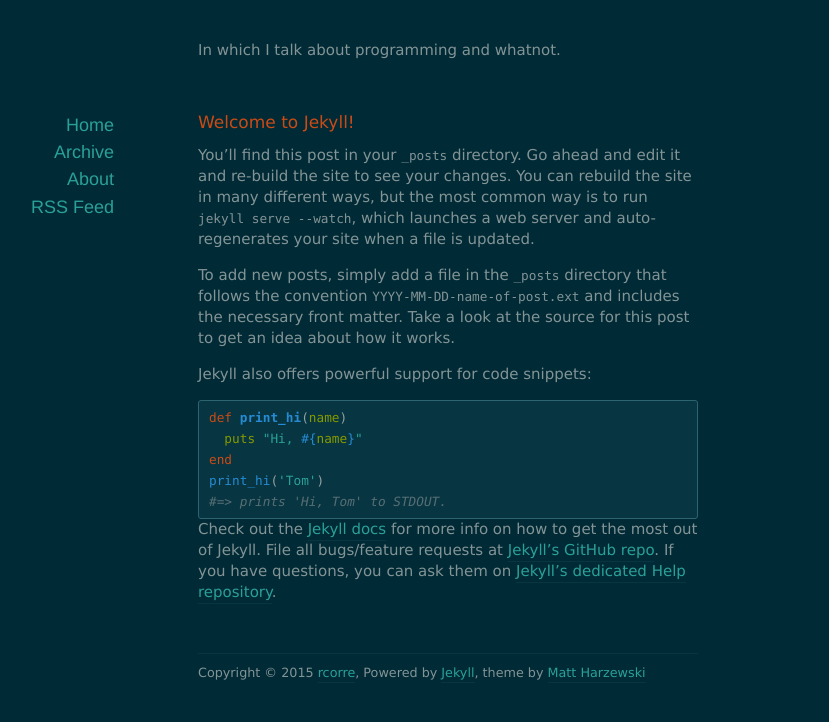
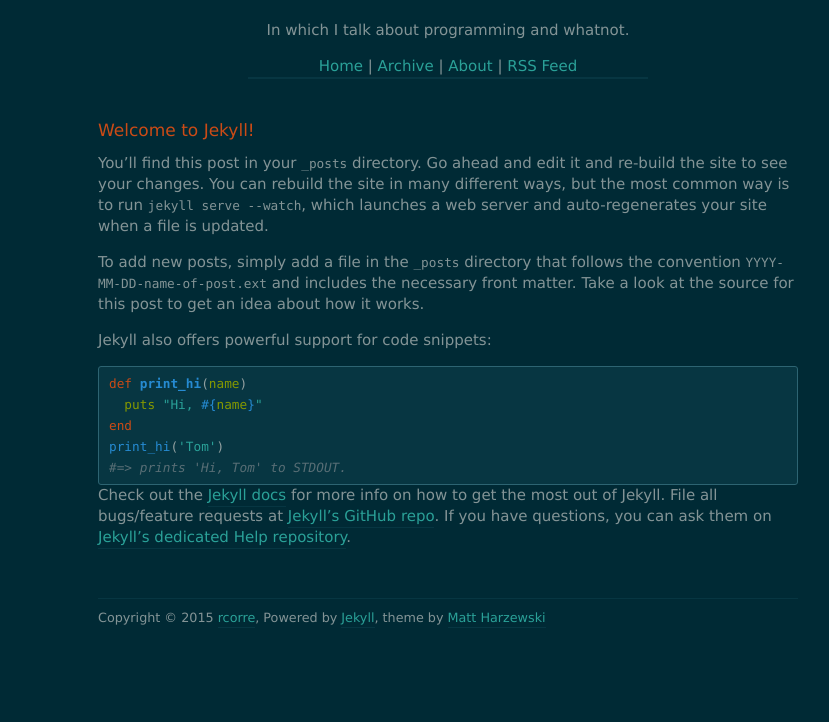
Before and after one commit to rcorre/rcorre.github.io, a Jekyll site: the page built from index.html, in a window 1280 px wide. Shown: the top 722 px of the page, without its empty margins (192-1021 px from the left). Built offline with Jekyll 4.4.1, drawn with Linux system fonts in a browser that asks for light colours; nearby versions of some CDN libraries; the list of posts is cut into pages by our own code.

Commit message:
Replace the sidebar with header navigation

```diff
--- a/_layouts/default.html
+++ b/_layouts/default.html
@@ -17,40 +17,24 @@
 
 <body>
 
-
-
   <header id="header">
     <p>{{ site.description }}</p>
+    <nav>
+      <a href="/">Home</a>
+      |
+      <a href="/archives">Archive</a>
+      |
+      <a href="/about">About</a>
+      |
+      <a href="/feed.xml">RSS Feed</a>
+    </nav>
   </header>
 
-
-
   <div id="page">
-
-
-
-    <div id="sidebar">
-      <nav>
-        <ul>
-          <li><a href="/">Home</a></li>
-          <li><a href="/archives">Archive</a></li>
-          <li><a href="/about">About</a></li>
-          <li><a href="/feed.xml">RSS Feed</a></li>
-        </ul>
-      </nav>
-    </div>
-
-
-
     <div id="content">
       {{ content }}
     </div>
-
-
-
   </div>
-
-
 
   <footer id="footer">
     <p class="copyright">
@@ -61,8 +45,6 @@
     </p>
   </footer>
 
-
-
   <script src="//ajax.googleapis.com/ajax/libs/jquery/1.10.1/jquery.min.js"></script>
   <script src="/assets/js/jquery.mobilemenu.min.js"></script>
 
@@ -72,7 +54,5 @@
     });
   </script>
 
-
-
 </body>
 </html>
--- a/assets/css/style.css
+++ b/assets/css/style.css
@@ -109,14 +109,15 @@
 
 /*** Structure ***/
 #page {
-	width: 500px;
+	width: 700px;
 	margin: 0 auto;
 	position: relative;
 }
 
 #header {
-	width: 500px;
-	margin: 40px auto 50px auto;
+	width: 400px;
+	margin: 20px auto 40px auto;
+	text-align: center;
 }
 #header h1 {
 	font-size: 32px;
@@ -125,9 +126,12 @@
 #header h1 a {
 	border: none;
 }
+#header nav {
+	border-bottom: 2px solid #073642;
+}
 
 #footer {
-	width: 500px;
+	width: 700px;
 	margin: 50px auto 20px auto;
 	padding-top: 10px;
 	font-size: 0.85em;
@@ -135,31 +139,9 @@
 }
 
 #content {
-	width: 500px;
+	width: 700px;
 	margin: 0 auto;
 }
-
-#sidebar {
-	position: absolute;
-	text-align: right;
-	width: 160px;
-	top: 0;
-	left: -240px;
-}
-
-#sidebar li {
-	list-style: none;
-	margin: 2px 0;
-}
-
-#sidebar a {
-	border: none;
-	font-family: "Helvetica Neue", "Helvetica", serif;
-	font-size: 1.2em;
-	padding: 2px 4px;
-}
-
-
 
 /*** Posts ***/
 article {
@@ -230,20 +212,6 @@
 		padding-left: 10px;
 		padding-right: 10px;
 	}
-
-	#sidebar {
-		position: relative;
-		text-align: left;
-		width: 100%;
-		left: 0;
-		margin: 10px 10px 20px 10px;
-	}
-
-	#sidebar nav select.mnav {
-		display: block;
-		margin-bottom: 15px;
-	}
-
 }
 
 
```
